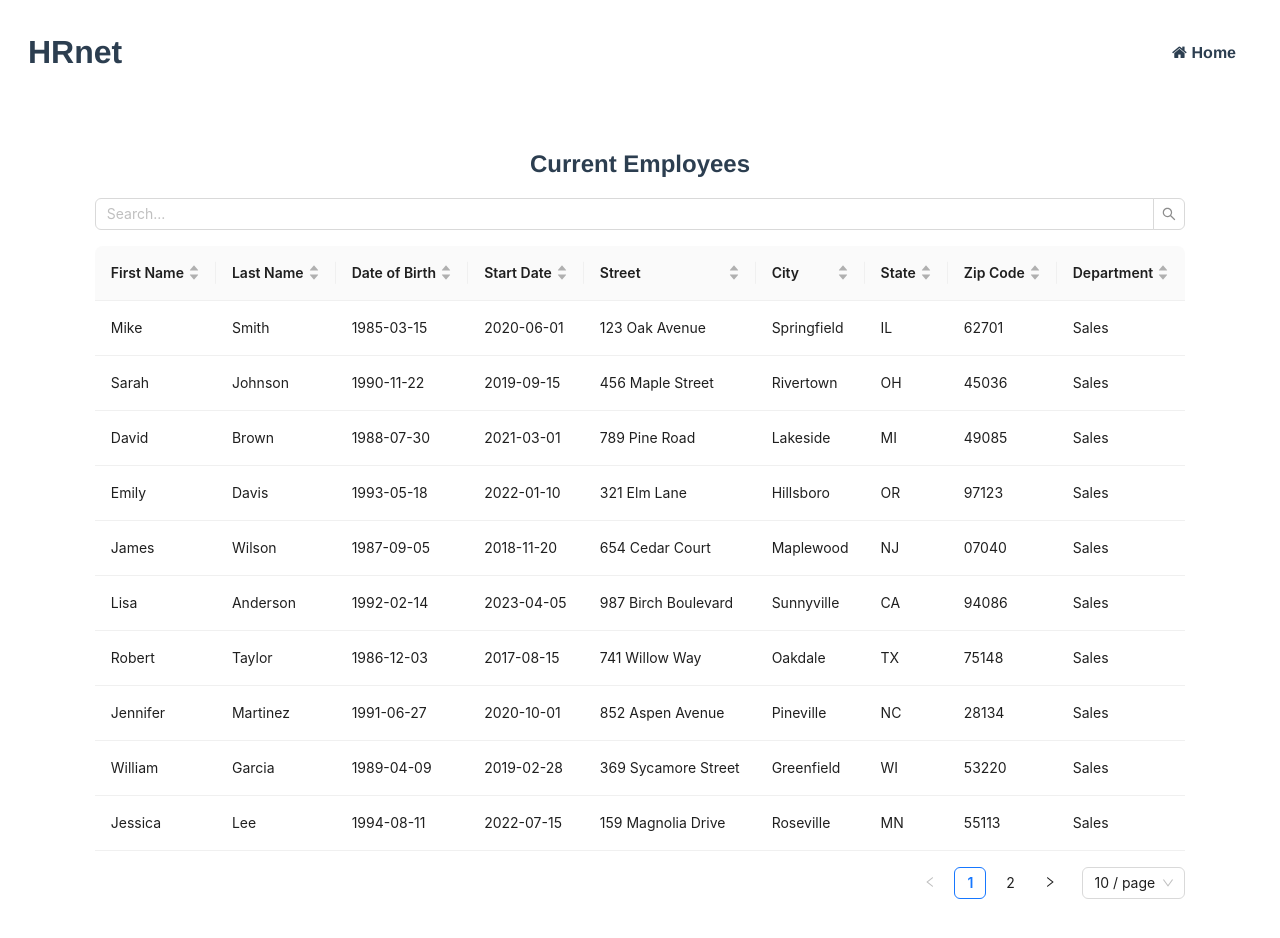
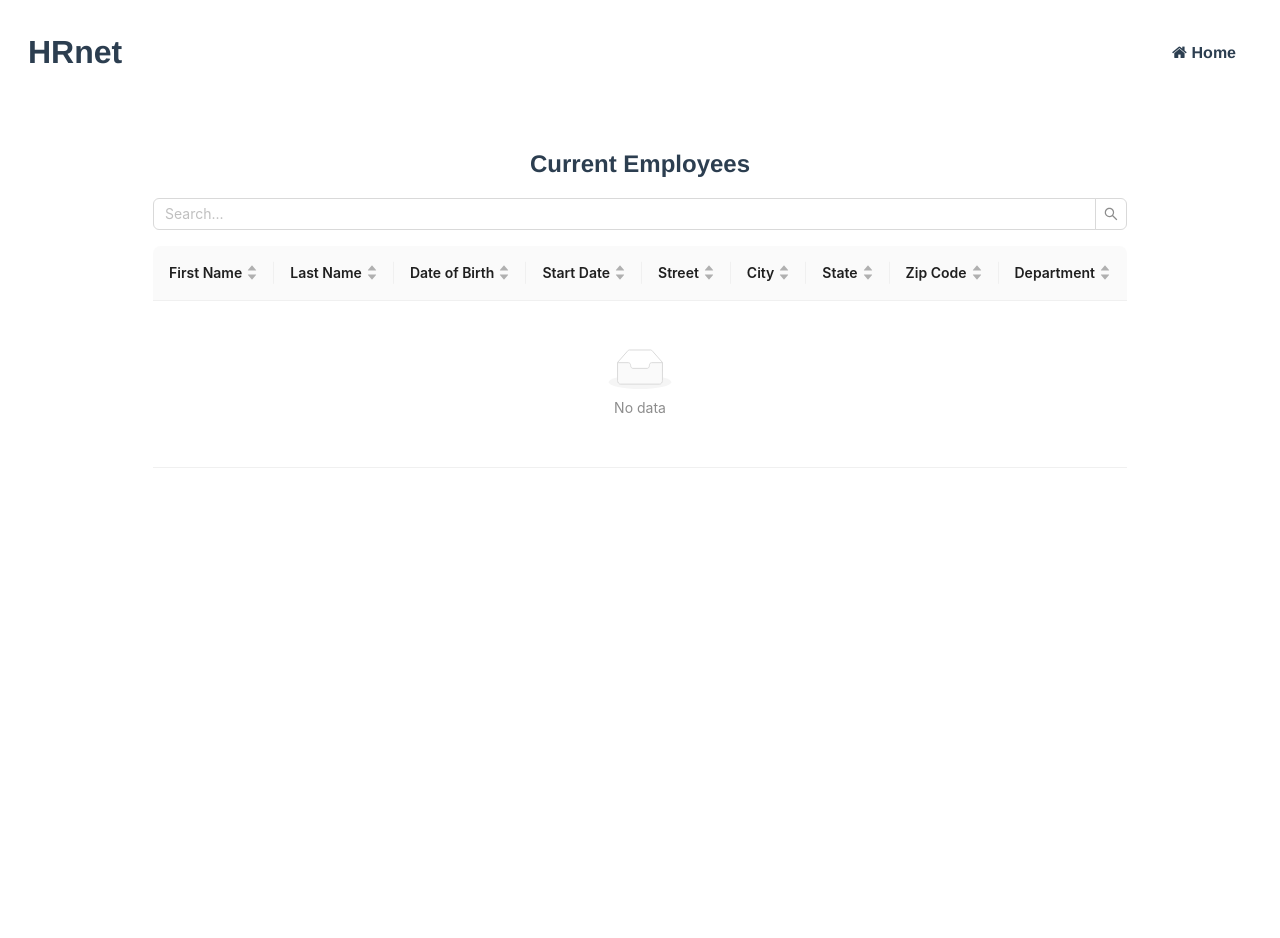
Before and after one commit to dcseguramedina/RHnet-app-react, a React (Vite) app: page /current-employees in a window 1280 px wide. Shown: the top 938 px of the page. After the commit the page ends 800 px from the top, so only its background shows below. Built offline with nearby package versions, Linux system fonts and the light colour scheme.

Commit message:
feature: Add redux state management

```diff
--- a/src/data/employee-data.json
+++ b/src/data/employee-data.json
@@ -9,7 +9,7 @@
         "city": "Springfield",
         "state": "IL",
         "zipCode": "62701",
-        "department": "Sales"
+        "department": "Marketing"
     },
     {
         "key": "2",
@@ -34,209 +34,5 @@
         "state": "MI",
         "zipCode": "49085",
         "department": "Sales"
-    },
-    {
-        "key": "4",
-        "firstName": "Emily",
-        "lastName": "Davis",
-        "dateOfBirth": "1993-05-18",
-        "startDate": "2022-01-10",
-        "street": "321 Elm Lane",
-        "city": "Hillsboro",
-        "state": "OR",
-        "zipCode": "97123",
-        "department": "Sales"
-    },
-    {
-        "key": "5",
-        "firstName": "James",
-        "lastName": "Wilson",
-        "dateOfBirth": "1987-09-05",
-        "startDate": "2018-11-20",
-        "street": "654 Cedar Court",
-        "city": "Maplewood",
-        "state": "NJ",
-        "zipCode": "07040",
-        "department": "Sales"
-    },
-    {
-        "key": "6",
-        "firstName": "Lisa",
-        "lastName": "Anderson",
-        "dateOfBirth": "1992-02-14",
-        "startDate": "2023-04-05",
-        "street": "987 Birch Boulevard",
-        "city": "Sunnyville",
-        "state": "CA",
-        "zipCode": "94086",
-        "department": "Sales"
-    },
-    {
-        "key": "7",
-        "firstName": "Robert",
-        "lastName": "Taylor",
-        "dateOfBirth": "1986-12-03",
-        "startDate": "2017-08-15",
-        "street": "741 Willow Way",
-        "city": "Oakdale",
-        "state": "TX",
-        "zipCode": "75148",
-        "department": "Sales"
-    },
-    {
-        "key": "8",
-        "firstName": "Jennifer",
-        "lastName": "Martinez",
-        "dateOfBirth": "1991-06-27",
-        "startDate": "2020-10-01",
-        "street": "852 Aspen Avenue",
-        "city": "Pineville",
-        "state": "NC",
-        "zipCode": "28134",
-        "department": "Sales"
-    },
-    {
-        "key": "9",
-        "firstName": "William",
-        "lastName": "Garcia",
-        "dateOfBirth": "1989-04-09",
-        "startDate": "2019-02-28",
-        "street": "369 Sycamore Street",
-        "city": "Greenfield",
-        "state": "WI",
-        "zipCode": "53220",
-        "department": "Sales"
-    },
-    {
-        "key": "10",
-        "firstName": "Jessica",
-        "lastName": "Lee",
-        "dateOfBirth": "1994-08-11",
-        "startDate": "2022-07-15",
-        "street": "159 Magnolia Drive",
-        "city": "Roseville",
-        "state": "MN",
-        "zipCode": "55113",
-        "department": "Sales"
-    },
-    {
-        "key": "1",
-        "firstName": "Mike",
-        "lastName": "Smith",
-        "dateOfBirth": "1985-03-15",
-        "startDate": "2020-06-01",
-        "street": "123 Oak Avenue",
-        "city": "Springfield",
-        "state": "IL",
-        "zipCode": "62701",
-        "department": "Sales"
-    },
-    {
-        "key": "2",
-        "firstName": "Sarah",
-        "lastName": "Johnson",
-        "dateOfBirth": "1990-11-22",
-        "startDate": "2019-09-15",
-        "street": "456 Maple Street",
-        "city": "Rivertown",
-        "state": "OH",
-        "zipCode": "45036",
-        "department": "Sales"
-    },
-    {
-        "key": "3",
-        "firstName": "David",
-        "lastName": "Brown",
-        "dateOfBirth": "1988-07-30",
-        "startDate": "2021-03-01",
-        "street": "789 Pine Road",
-        "city": "Lakeside",
-        "state": "MI",
-        "zipCode": "49085",
-        "department": "Sales"
-    },
-    {
-        "key": "4",
-        "firstName": "Emily",
-        "lastName": "Davis",
-        "dateOfBirth": "1993-05-18",
-        "startDate": "2022-01-10",
-        "street": "321 Elm Lane",
-        "city": "Hillsboro",
-        "state": "OR",
-        "zipCode": "97123",
-        "department": "Sales"
-    },
-    {
-        "key": "5",
-        "firstName": "James",
-        "lastName": "Wilson",
-        "dateOfBirth": "1987-09-05",
-        "startDate": "2018-11-20",
-        "street": "654 Cedar Court",
-        "city": "Maplewood",
-        "state": "NJ",
-        "zipCode": "07040",
-        "department": "Sales"
-    },
-    {
-        "key": "6",
-        "firstName": "Lisa",
-        "lastName": "Anderson",
-        "dateOfBirth": "1992-02-14",
-        "startDate": "2023-04-05",
-        "street": "987 Birch Boulevard",
-        "city": "Sunnyville",
-        "state": "CA",
-        "zipCode": "94086",
-        "department": "Sales"
-    },
-    {
-        "key": "7",
-        "firstName": "Robert",
-        "lastName": "Taylor",
-        "dateOfBirth": "1986-12-03",
-        "startDate": "2017-08-15",
-        "street": "741 Willow Way",
-        "city": "Oakdale",
-        "state": "TX",
-        "zipCode": "75148",
-        "department": "Sales"
-    },
-    {
-        "key": "8",
-        "firstName": "Jennifer",
-        "lastName": "Martinez",
-        "dateOfBirth": "1991-06-27",
-        "startDate": "2020-10-01",
-        "street": "852 Aspen Avenue",
-        "city": "Pineville",
-        "state": "NC",
-        "zipCode": "28134",
-        "department": "Sales"
-    },
-    {
-        "key": "9",
-        "firstName": "William",
-        "lastName": "Garcia",
-        "dateOfBirth": "1989-04-09",
-        "startDate": "2019-02-28",
-        "street": "369 Sycamore Street",
-        "city": "Greenfield",
-        "state": "WI",
-        "zipCode": "53220",
-        "department": "Sales"
-    },
-    {
-        "key": "10",
-        "firstName": "Jessica",
-        "lastName": "Lee",
-        "dateOfBirth": "1994-08-11",
-        "startDate": "2022-07-15",
-        "street": "159 Magnolia Drive",
-        "city": "Roseville",
-        "state": "MN",
-        "zipCode": "55113",
-        "department": "Sales"
     }
 ]
--- a/src/features/createEmployee/CreateEmployee.tsx
+++ b/src/features/createEmployee/CreateEmployee.tsx
@@ -2,10 +2,13 @@ import React, {FormEvent, useState} from "react";
 import Input from "../../components/input/Input.tsx";
 import {DatePicker, Modal } from "antd";
 import moment from 'moment';
-import { SelectComponent } from "select_react_plugin";
+import { SelectComponent } from "select_component_react_plugin";
 import Button from "../../components/button/Button.tsx";
 import styles from "./CreateEmployee.module.css";
 import {departments, states} from "../../data/data.ts";
+import {useDispatch} from "react-redux";
+import {addEmployee} from "./employeeSlice.ts";
+import {AppDispatch} from "../../store/types.ts";
 
 // Interfaces
 interface EmployeeForm {
@@ -37,6 +40,9 @@ const CreateEmployee: React.FC = () => {
 
     const [isModalOpen, setIsModalOpen] = useState(false);
 
+    // Redux states
+    const dispatch = useDispatch<AppDispatch>();
+
     // Update the employeeForm state
     // Uses the name attribute of the select element to dynamically update the corresponding property in the state object
     const handleChange = (event: React.ChangeEvent<HTMLSelectElement>) => {
@@ -58,7 +64,7 @@ const CreateEmployee: React.FC = () => {
     };
 
     const handleDateChange = (fieldName: keyof EmployeeForm) =>
-        (date: moment.Moment | null, dateString: string) => {
+        (data: moment.Moment, dateString: string) => {
             setEmployeeForm(prevForm => ({
                 ...prevForm,
                 [fieldName]: dateString
@@ -68,14 +74,8 @@ const CreateEmployee: React.FC = () => {
     const handleSubmit = async (e: FormEvent<HTMLFormElement>) => {
         e.preventDefault();
 
-        // Get existing employees from localStorage
-        const employees = JSON.parse(localStorage.getItem('employees') || '[]');
-
-        // Add new employee
-        employees.push(employeeForm);
-
-        // Save updated employees array to localStorage
-        localStorage.setItem('employees', JSON.stringify(employees));
+        // Dispatch the addEmployee action
+        dispatch(addEmployee(employeeForm));
 
         setIsModalOpen(true);
 
@@ -94,6 +94,10 @@ const CreateEmployee: React.FC = () => {
     };
 
     const handleOk = () => {
+        setIsModalOpen(false);
+    };
+
+    const handleCancel = () => {
         setIsModalOpen(false);
     };
 
@@ -195,8 +199,8 @@ const CreateEmployee: React.FC = () => {
                         name="department"
                     />
                     <Button type="submit" textContent="Save"/>
-                    <Modal title="Modal" open={isModalOpen} onOk={handleOk}>
-                        <p>Employee Created!</p>
+                    <Modal title="Employee creation" open={isModalOpen} onOk={handleOk} onCancel={handleCancel} cancelButtonProps={{ style: { display: 'none' } }}>
+                        <p>The employee has been successfully created!</p>
                     </Modal>
                 </form>
             </section>
--- a/src/features/createEmployee/employeeSlice.ts
+++ b/src/features/createEmployee/employeeSlice.ts
@@ -1,5 +1,4 @@
 import { createSlice, PayloadAction } from '@reduxjs/toolkit';
-import employeesData from '../../data/employee-data.json';
 
 // Interfaces
 interface EmployeeForm {
@@ -20,7 +19,7 @@ interface EmployeeState {
 
 // Set up the initial state
 const initialState: EmployeeState = {
-    employees: employeesData,
+    employees:  [],
 };
 
 // Create an employee slice with the initial state
--- a/src/features/viewCurrentEmployees/ViewCurrentEmployees.tsx
+++ b/src/features/viewCurrentEmployees/ViewCurrentEmployees.tsx
@@ -27,11 +27,13 @@ interface Column {
 
 // Component creation
 const ViewCurrentEmployees: React.FC = () => {
+    // Redux states
     const employees = useSelector((state: RootState) => state.employees.employees);
+    console.log(employees)
 
+    // React states
     const [searchTerm, setSearchTerm] = useState('');
     const [filteredData, setFilteredData] = useState(employees);
-
     const handleSearch = (value) => {
         setSearchTerm(value);
         const filtered = employees.filter(employee =>
@@ -42,20 +44,11 @@ const ViewCurrentEmployees: React.FC = () => {
         setFilteredData(filtered);
         setPagination(prev => ({...prev, total: filtered.length, current: 1}));
     };
-
-    // React states
     const [pagination, setPagination] = useState({
         current: 1, // Current page
         pageSize: 10, // Number of rows per page
         total: employees.length, // Total number of rows
     });
-
-    const handleTableChange = (newPagination) => {
-        setPagination({
-            ...newPagination,
-            total: filteredData.length  // Keep total in sync with filtered data
-        });
-    };
 
     const columns: Column[] = [
         {
@@ -122,6 +115,14 @@ const ViewCurrentEmployees: React.FC = () => {
             sortDirections: ['ascend', 'descend'],
         },
     ];
+
+    const handleTableChange = (newPagination) => {
+        setPagination({
+            ...newPagination,
+            total: filteredData.length  // Keep total in sync with filtered data
+        });
+    };
+
     return (
         <main>
             <section className={styles.content}>
```
